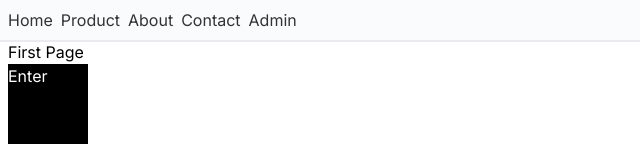
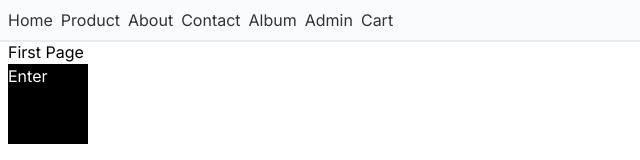
Before and after one commit to bakhanx/nextjs14-dev, a Next.js app: page / in a window 1280 px wide. Shown: the top 160 px of the page, without its empty margins (0-640 px from the left). Built offline with nearby package versions, Linux system fonts and the light colour scheme.

Commit message:
앨범, 장바구니 페이지 추가

```diff
--- a/components/navigation.tsx
+++ b/components/navigation.tsx
@@ -17,7 +17,13 @@ const Navigation = () => {
           <Link href="/contact">Contact</Link>
         </li>
         <li>
+          <Link href="/album">Album</Link>
+        </li>
+        <li>
           <Link href="/admin">Admin</Link>
+        </li>
+        <li>
+          <Link href="/cart">Cart</Link>
         </li>
       </ul>
     </nav>
```
